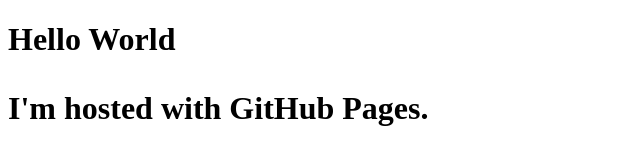
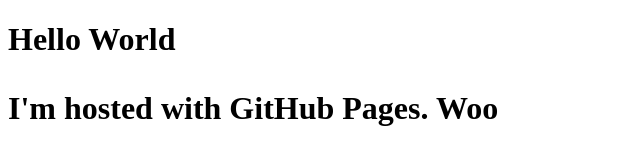
Before and after one commit to ICodeCSTTU22/ICodeCSTTU22.github.io, a plain HTML site: page index.html in a window 1280 px wide. Shown: the full height of the page, 0-640 px from the left. Drawn offline with Linux system fonts and the light colour scheme.

Commit message:
New commit

```diff
--- a/index.html
+++ b/index.html
@@ -2,6 +2,6 @@
 <html>
 <body>
 <h1>Hello World</ha>
-<p>I'm hosted with GitHub Pages.</p>
+<p>I'm hosted with GitHub Pages. Woo</p>
 </body>
 </html>
```
